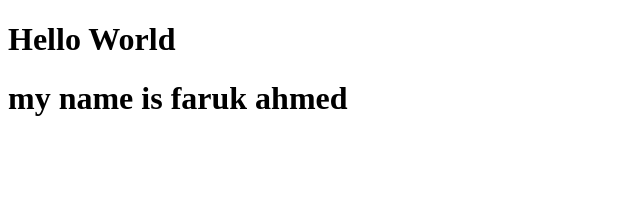
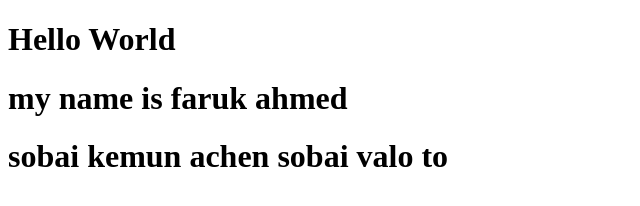
Before and after one commit to Faruk-Ahmed12/my-first-website, a plain HTML site: page index.html in a window 1280 px wide. Shown: the whole page, without its empty margins (0-640 px from the left). Drawn offline with Linux system fonts and the light colour scheme.

Commit message:
sobai kemun achen

```diff
--- a/index.html
+++ b/index.html
@@ -8,5 +8,6 @@
 <body>
     <h1>Hello World</h1>
     <h1>my name is faruk ahmed</h1>
+    <h1>sobai kemun achen sobai valo to</h1>
 </body>
 </html>
```
